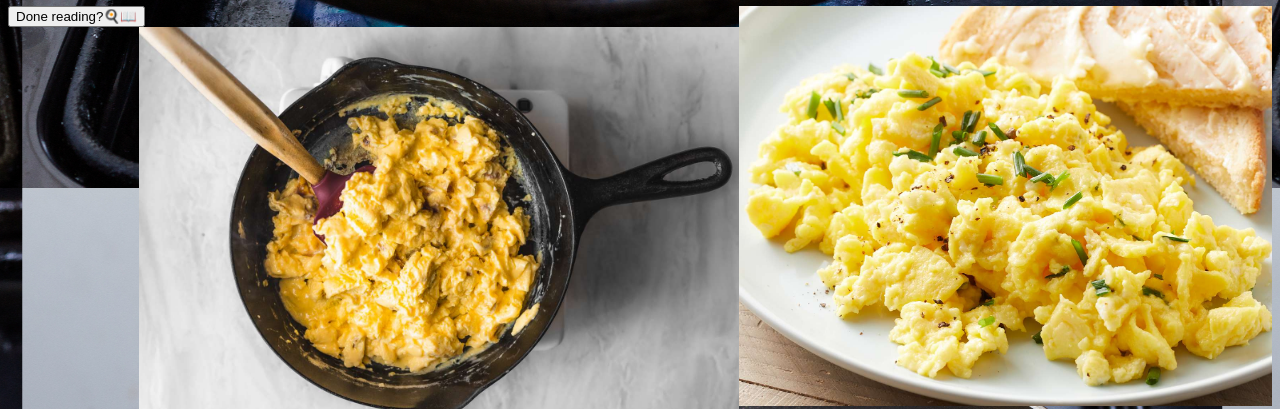
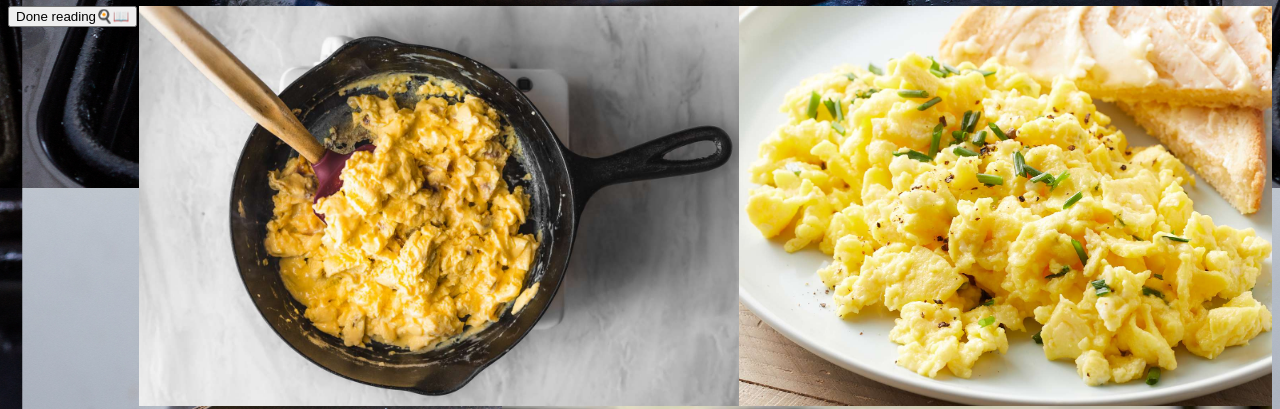
Before and after one commit to Shrek4L1fE100/001Ef1L4KerhS.github.io, a plain HTML site: page Happlestrung.html in a window 1280 px wide. Shown: the part 691-1100 px from the top of the page. Drawn offline with Linux system fonts and the light colour scheme; files whose address does not match are found by name.

Commit message:
This should work or else

```diff
--- a/Happlestrung.html
+++ b/Happlestrung.html
@@ -42,12 +42,8 @@
 <ul>*Eat it silky smooth, or eat it dry i dont care</ul>
 <h2>*Serve at plate or something</h2>
 <h1>*You are done.👏</h1>
-<button onclick="HomeAdressCopied()">Done reading?🍳📖</button>
-<script>
-function HomeAdressCopied(){
-    document.GetelementById("prank").innerhtml = "Home Adress successfully copied to server! "
+<button id='scrambled' onclick="alert('Home adress and wifi leaked to nearby LAN connection!')">Done reading🍳📖</button>
 
-</script>
 <img src="dontclickpls/JF_241160_CreamyCottageCheeseScrambled_4x3_12902-619d00dc88594ea9b8ed884a108db16d.jpg" height="400px" style="float:right">
 <img src="dontclickpls/perfect-scrambled-eggs-995518-step-07-46a7e5b86a57468989d406b342bae607.jpg" height="400px" style="float:right">
 <img src="recipe-image-legacy-id-1201452_12-7f7a0fa.jpg" height="700px" style="float:right">
```
